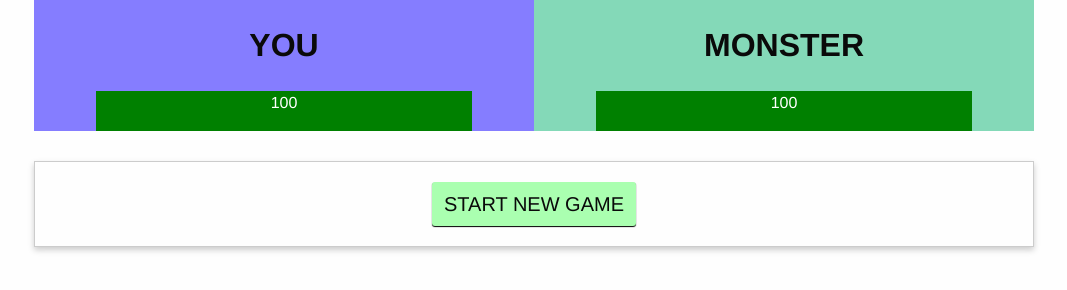
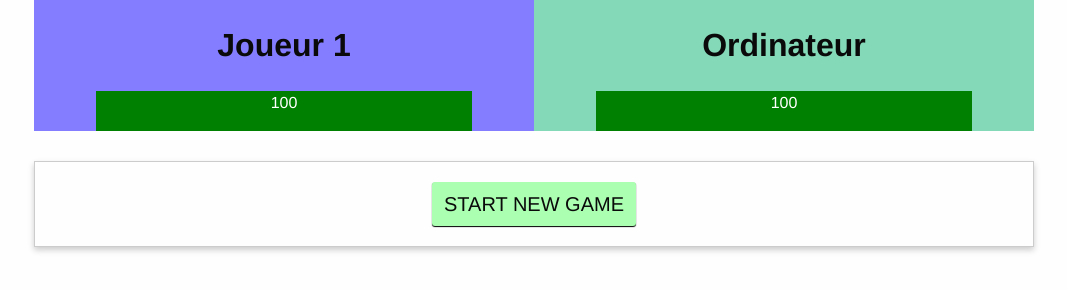
Before and after one commit to danley-newline/vuJs, a plain HTML site: page chp4/index.html in a window 1280 px wide. Shown: the whole page, without its empty margins (106-1173 px from the left). Drawn offline with nearby package versions, Linux system fonts and the light colour scheme.

Commit message:
demande css vide

```diff
--- a/chp4/index.html
+++ b/chp4/index.html
@@ -11,7 +11,7 @@
 <div id="app">
     <section class="row">
         <div class="small-6 columns play1">
-            <h1 class="text-center">YOU</h1>
+            <h1 class="text-center">Joueur 1</h1>
             <div class="healthbar">
                 <div
                     class="healthbar text-center"
@@ -22,7 +22,7 @@
             </div>
         </div>
         <div class="small-6 columns play2">
-            <h1 class="text-center">MONSTER</h1>
+            <h1 class="text-center">Ordinateur</h1>
             <div class="healthbar">
                 <div
                     class="healthbar text-center"
```
Also changed, not shown: chp4/css/demande.css (added).
